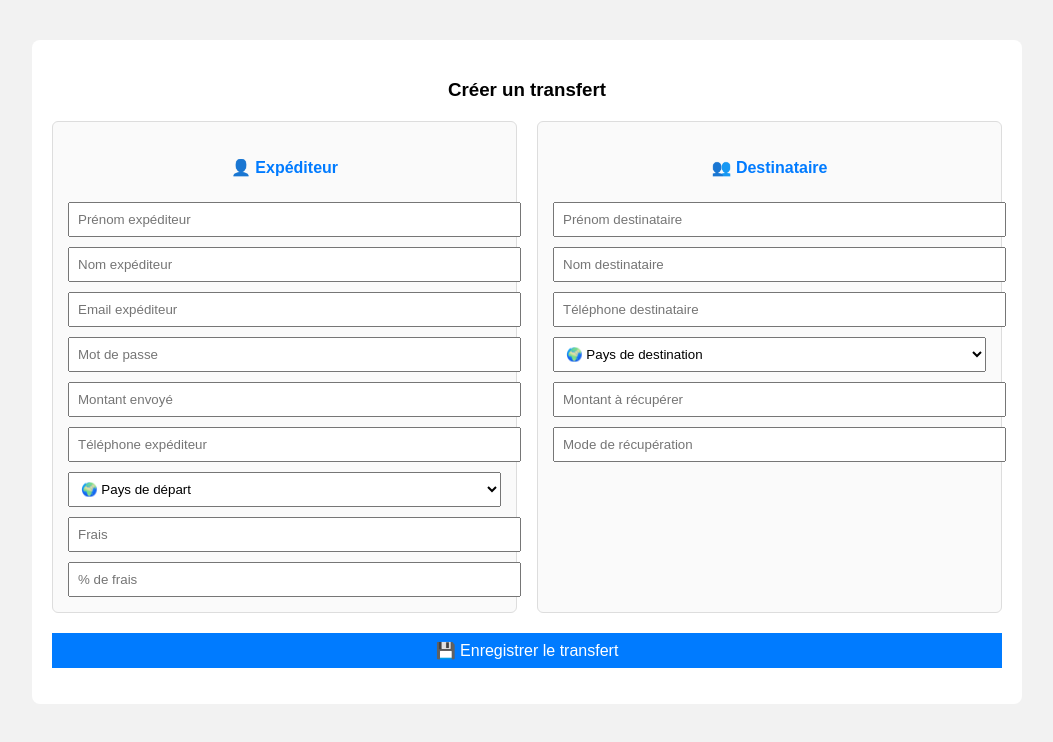
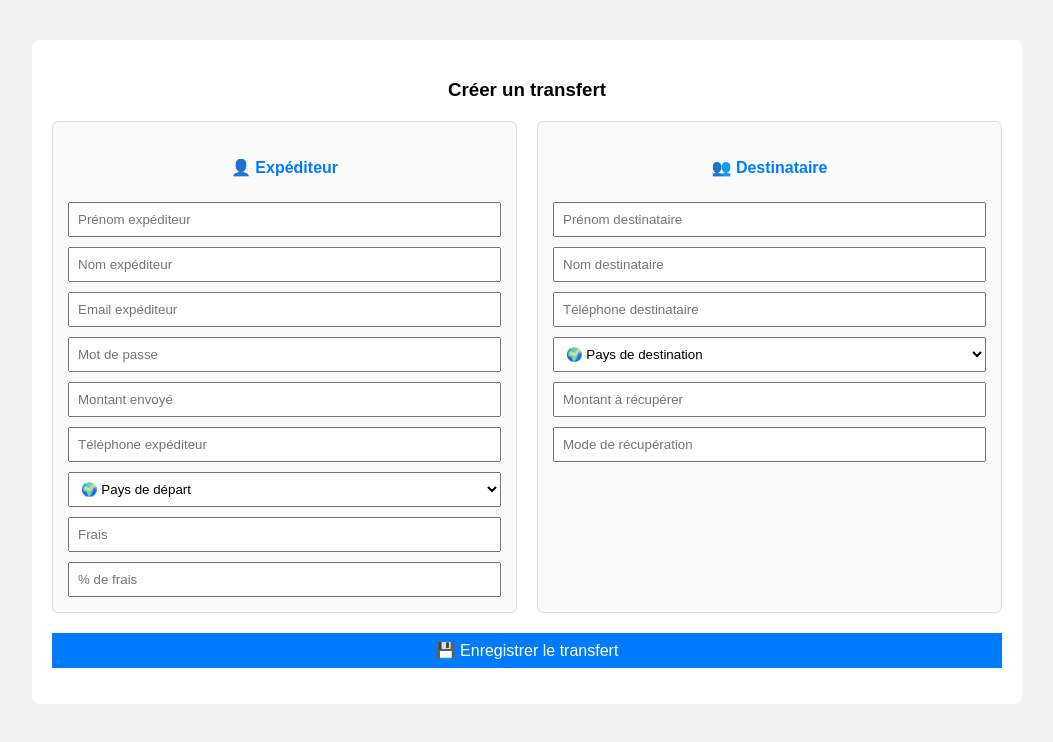
Before and after one commit to mdialloDigg/monapi, a website: page users.html in a window 1280 px wide. Shown: the whole page, without its empty margins (113-1166 px from the left). Drawn offline with Linux system fonts and the light colour scheme.

```diff
--- a/users.html
+++ b/users.html
@@ -46,6 +46,7 @@
         width: 100%;
         margin-top: 10px;
         padding: 8px;
+        box-sizing: border-box;
     }
 
     button {
@@ -61,6 +62,7 @@
         text-align: center;
         margin-top: 15px;
         font-weight: bold;
+        color: green;
     }
 </style>
 </head>
@@ -84,7 +86,7 @@
 
             <input type="number" id="amount" placeholder="Montant envoyé" required />
 
-            <input type="text" id="senderPhone" placeholder="Téléphone expéditeur" required />
+            <input type="tel" id="senderPhone" placeholder="Téléphone expéditeur" required />
 
             <select id="originLocation" required>
                 <option value="">🌍 Pays de départ</option>
@@ -107,7 +109,7 @@
             <input type="text" id="receiverFirstName" placeholder="Prénom destinataire" required />
             <input type="text" id="receiverLastName" placeholder="Nom destinataire" required />
 
-            <input type="text" id="receiverPhone" placeholder="Téléphone destinataire" required />
+            <input type="tel" id="receiverPhone" placeholder="Téléphone destinataire" required />
 
             <select id="destinationLocation" required>
                 <option value="">🌍 Pays de destination</option>
```
Lines whose indentation alone changed are shown as unchanged.
